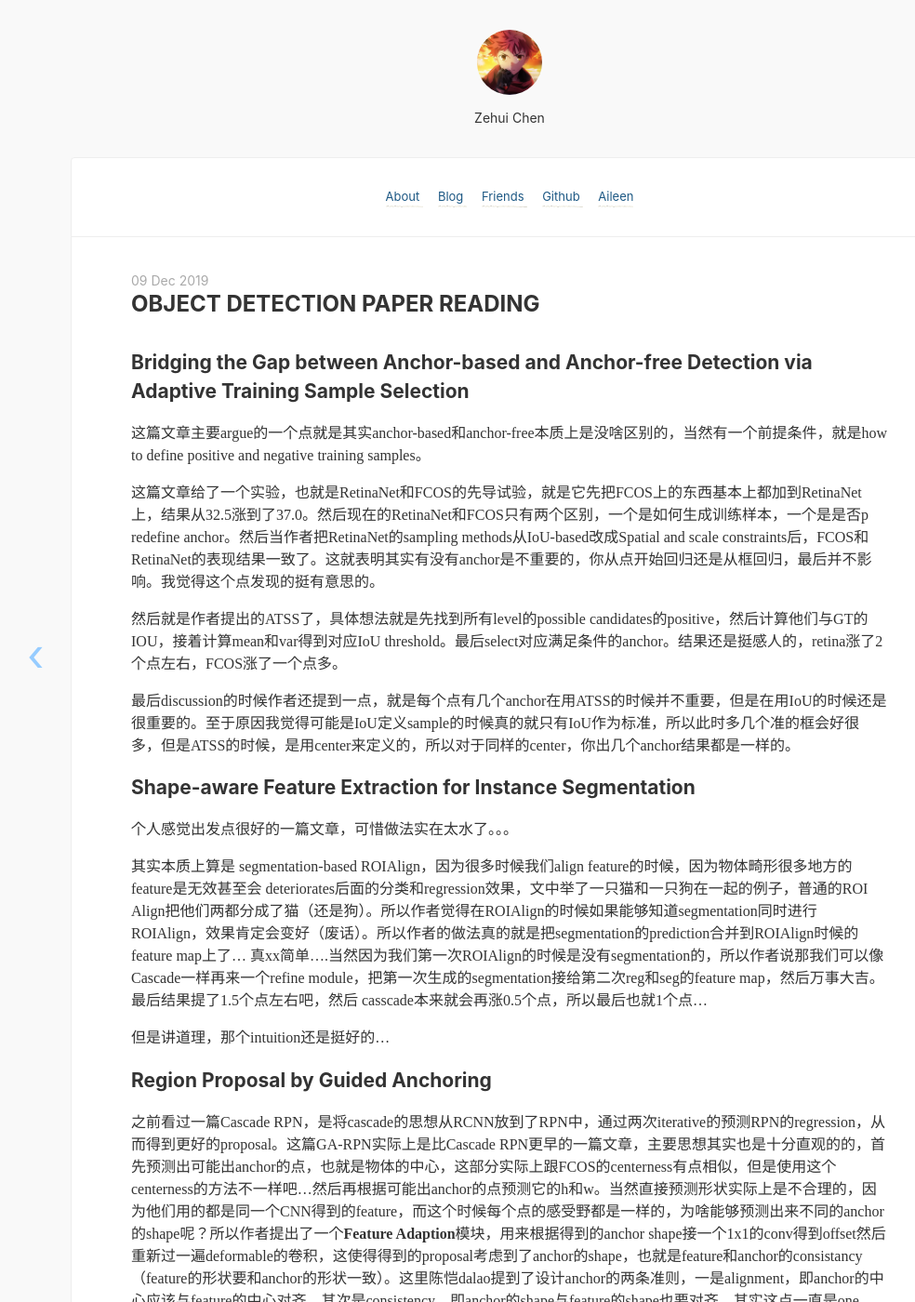
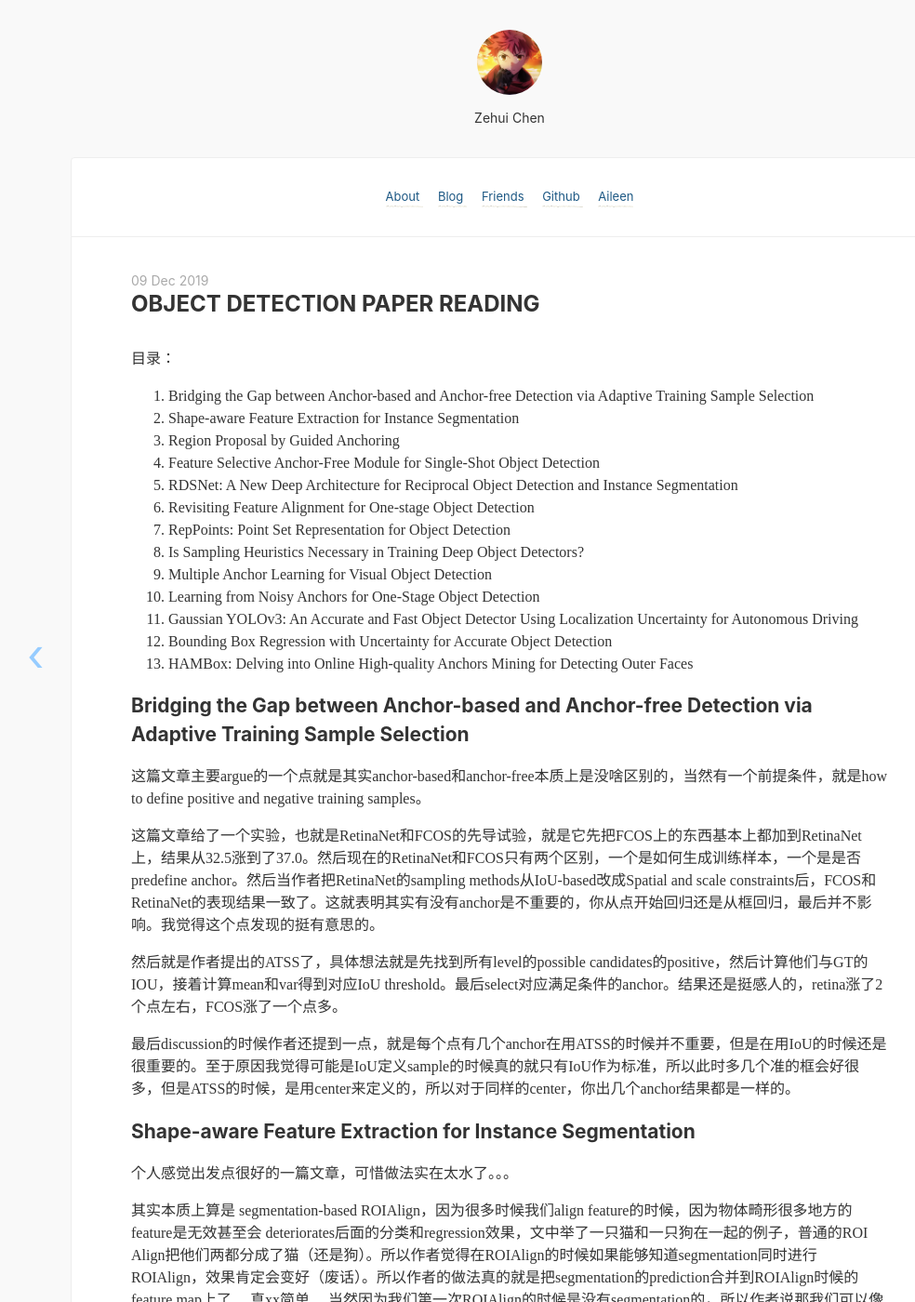
Before and after one commit to zehuichen123/zehuichen123.github.io, a Jekyll site: the page built from _posts/2019-12-09-paper-reading.md, in a window 1280 px wide and 1400 px high. Shown: the whole window at 93% size, without its empty margins (92-1076 px from the left). Built offline with Jekyll 4.4.1, drawn with Linux system fonts in a browser that asks for light colours; nearby versions of some CDN libraries; some web fonts are replaced; formulas are drawn with MathJax 3; some of the changed text lies outside the part shown.

Commit message:
updating

```diff
--- a/_posts/2019-12-09-paper-reading.md
+++ b/_posts/2019-12-09-paper-reading.md
@@ -4,11 +4,27 @@ title: Object Detection Paper Reading
 date: 2019-12-09 15:27 +0800
 ---
 
+目录：
+
+1. Bridging the Gap between Anchor-based and Anchor-free Detection via Adaptive Training Sample Selection
+2. Shape-aware Feature Extraction for Instance Segmentation
+3. Region Proposal by Guided Anchoring
+4. Feature Selective Anchor-Free Module for Single-Shot Object Detection
+5. RDSNet: A New Deep Architecture for Reciprocal Object Detection and Instance Segmentation
+6. Revisiting Feature Alignment for One-stage Object Detection
+7. RepPoints: Point Set Representation for Object Detection
+8. Is Sampling Heuristics Necessary in Training Deep Object Detectors?
+9. Multiple Anchor Learning for Visual Object Detection
+10. Learning from Noisy Anchors for One-Stage Object Detection
+11. Gaussian YOLOv3: An Accurate and Fast Object Detector Using Localization Uncertainty for Autonomous Driving
+12. Bounding Box Regression with Uncertainty for Accurate Object Detection
+13. HAMBox: Delving into Online High-quality Anchors Mining for Detecting Outer Faces
+
 ## Bridging the Gap between Anchor-based and Anchor-free Detection via Adaptive Training Sample Selection
 
 这篇文章主要argue的一个点就是其实anchor-based和anchor-free本质上是没啥区别的，当然有一个前提条件，就是how to define positive and negative training samples。
 
-这篇文章给了一个实验，也就是RetinaNet和FCOS的先导试验，就是它先把FCOS上的东西基本上都加到RetinaNet上，结果从32.5涨到了37.0。然后现在的RetinaNet和FCOS只有两个区别，一个是如何生成训练样本，一个是是否p redefine anchor。然后当作者把RetinaNet的sampling methods从IoU-based改成Spatial and scale constraints后，FCOS和RetinaNet的表现结果一致了。这就表明其实有没有anchor是不重要的，你从点开始回归还是从框回归，最后并不影响。我觉得这个点发现的挺有意思的。
+这篇文章给了一个实验，也就是RetinaNet和FCOS的先导试验，就是它先把FCOS上的东西基本上都加到RetinaNet上，结果从32.5涨到了37.0。然后现在的RetinaNet和FCOS只有两个区别，一个是如何生成训练样本，一个是是否predefine anchor。然后当作者把RetinaNet的sampling methods从IoU-based改成Spatial and scale constraints后，FCOS和RetinaNet的表现结果一致了。这就表明其实有没有anchor是不重要的，你从点开始回归还是从框回归，最后并不影响。我觉得这个点发现的挺有意思的。
 
 然后就是作者提出的ATSS了，具体想法就是先找到所有level的possible candidates的positive，然后计算他们与GT的IOU，接着计算mean和var得到对应IoU threshold。最后select对应满足条件的anchor。结果还是挺感人的，retina涨了2个点左右，FCOS涨了一个点多。
 
@@ -137,7 +153,24 @@ $$ L_{reg} \propto \frac{(x_g - x_e)^2}{2\sigma^2} + \frac{1}{2}\text{log}(\sigm
 这张图是每条边预测的var与对应边和GT的差值的图，这里只取IoU大于0.5的作图，不然几乎看不到线性关系= = 由于我们推出来的var实际上是在学GT与预测值差值的绝对值，所以我们期望最后学出来的diff与var应该是符合线性关系，也就是应该比较均匀的分布在红线周围，但实际上模型学出来的var overestimate了，也就是说，即使diff很小，网络依然可能会预测出较大的var，这也是为啥只取了大于0.5的作图，不然scatter的点可能会覆盖整个x轴...
 
 <center><img src="/images/paper2020_1/res152_iou_proposal.png" height="500"></center>
-这张图是我今天看到Gaussian YoloV3那篇文章里面画的图所以想画张一样的看看效果。的确惨目忍睹啊...在低IoU的框中，网络预测出的var打了个折，那应该是咋样呢？看下别人Gaussian YoloV3里面的图就知道了...
+这张图是我今天看到Gaussian YoloV3那篇文章里面画的图所以想画张一样的看看效果。的确惨目忍睹啊...在低IoU的框中，网络预测出的var打了个折，那应该是咋样呢？看下别人Gaussian YoloV3里面的图就知道了...不过后来想了一下，值得注意的是，如果IoU都已经低于0.5了，那么我们还应该把这种prediction看成是与该GT匹配的框吗？同时对于IoU小于0.5的框我们是不train的，所以出现这种情况也是合理的吧
 
 <center><img src="/images/paper2020_1/gaussianyolo.png" height="400"></center>
 感觉KL Loss学的还是不够好啊...最近在考虑要不要试一波他这个NLL，看起来还是比KL强点...
+
+## HAMBox: Delving into Online High-quality Anchors Mining for Detecting Outer Faces
+
+话说好久没怎么写reading notes，不过最近看的paper感觉都没有看到啥比较有insight的paper，倒是这篇HAMBox挺有意思的，准备写一下。
+
+首先这篇文章是关于anchor label assign的，哈哈哈，是不是想到了之前看的那篇Learning from noisy labels for object detection？不过这两篇的确有着相似之处，比如说都是用anchor与GT的IoU来加权Regression分支。这点其实我之前也试过，Faster R-CNN用proposal与GT的iou加权RCNN的回归分支，好像能够在COCO涨个0.2～0.3个点左右，不过这个涨幅感觉不够大啊，倒是Davis组的那篇同时考虑了cls score与IoU融合的加权好像能涨更多。
+
+其实这篇文章主要的贡献当然不是那个focal loss for regression，实际上是说的是label assign的问题。在之前那篇文章中，作者提出用cleanliness score来加权classification分支的训练，提出了一种类似于focal loss的损失函数。这篇文章并非直接用loss入手，而是从给的数据集样本分布入手，人为加入anchor（或者更准确的说动态更新IoU阈值assign anchor的label，说到这又让我想到了ATSS 哈哈哈，ATSS是使用anchor计算分布来动态assign。啊哈，突然感觉这三篇文章都在研究一个问题！准备改天写个仔细点的文章分析一下这三个东西的共同点和区别，ATSS都是在去年12月看的了....）
+
+当然，这篇文章有几个验证实验，最有说服力的我觉得是下面两幅图
+<center><img src="/images/paper2020_3/ham_iou.png" width="300"></center>
+<center><img src="/images/paper2020_3/ham_anchor.png" width="300"></center>
+首先解释一下high quality anchors的意思是指最后通过回归结果与GT 的IoU大于0.5的anchor。那么图一的意思就是anchor小于IoU多少时，能够产生的正确检测框比例。从图中可以看到那些IoU小于0.35的anchor检测框们能够在最后产生占到89%的正确检测框。当然这张图是inference的时候，而在train的时候，这个比例也是占到了65%（训练结束时差不多70%）。可以看到实际上我们很多的正确检测框来自于我们被设置为负标签的样本。那么这么做会不会又影响呢？当然会咯，那么我们就可以看第二张图，这张图画的是真的难看懂...😒 首先解释几个词语：CPBB是corrected predicted bounding box，横坐标是每张脸（GT）match到的anchor的数目，纵坐标是被match到对应anchor数目的人脸（GT）有多少个。所以红色可以解释为，被match到对应anchor数目的脸有多少张，蓝色可以解释为被match到对应CPBB数目的人脸又多少张，绿色就是CPBB NMS之后的。那么可以发现每个人脸被assign到的anchor越多，结果也就越好，对应的蓝色就越多。然后重点来了，在NMS之后，被match到对应CPBB的人脸数目都显著下降了！为啥？如果我们NMS掉的是同样的框，那么绿色应该不会比蓝色低多少才对。真相只有一个，那就是其实我们NMS掉了之前找出来的框，但是由于分太低被remove掉了，所以就出现了大量漏检。所以说我们assign负标签给这些本来正确的样本还是有影响的哇！
+
+其实这个点发现很有意思，解决方法也不难，就是在train的过程中，动态计算每个gt周围的anchor数目label，给对应的high quality anchor重新assign label。做法的话懒得写了，其实也是根据对应阈值对每个GT找top-k个positive anchor（前提是有），这个positive anchor的定义是从最后回归的结果定义的，而非通过一开始的IoU predefined。这样就能够避免之前说到的high quality anchor被分类为negative samples的问题啦～
+
+不过说到这里，这篇文章一直说的是one stage，那么two stage是否存在这个问题呢？那RPN是不是也应该来一波这个说不定能够比Cascade RPN涨更多呢哈哈哈哈
```
Also changed, not shown: images/paper2020_3/ham_anchor.png (added), images/paper2020_3/ham_iou.png (added).
